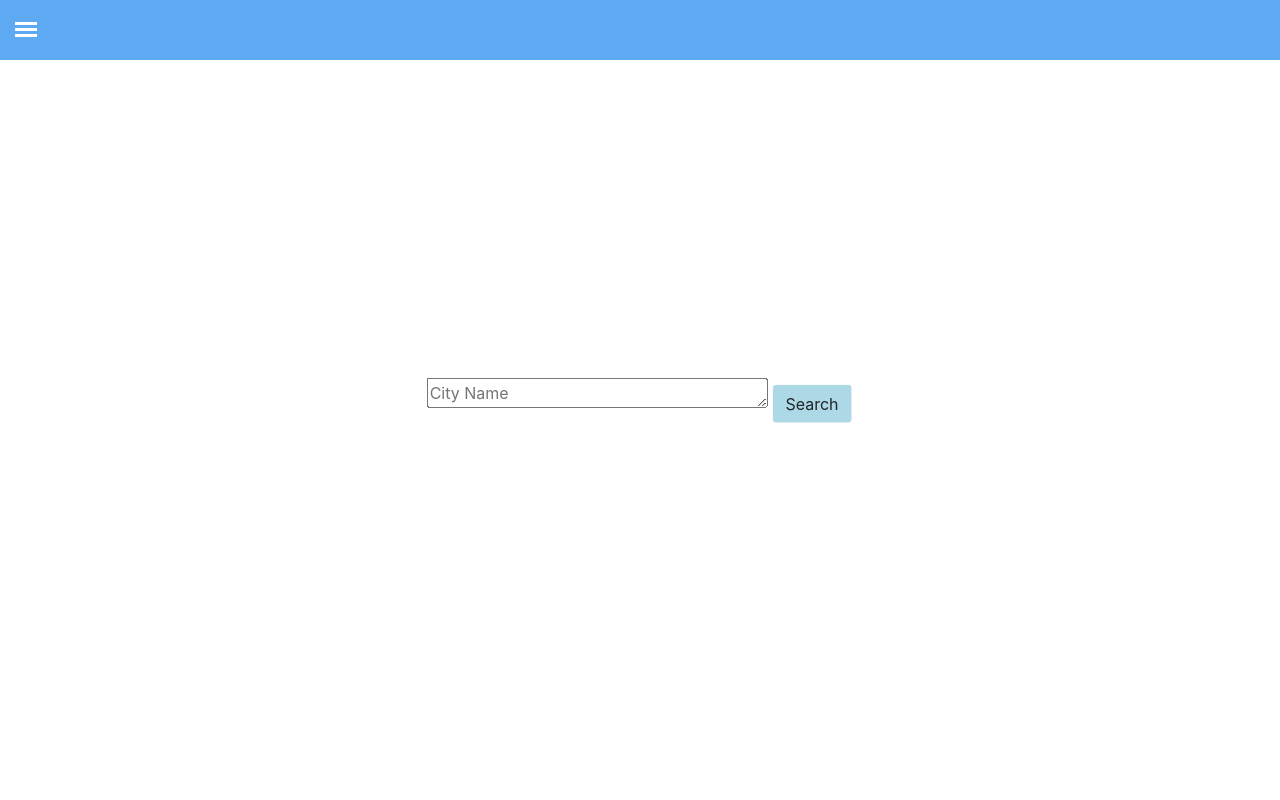
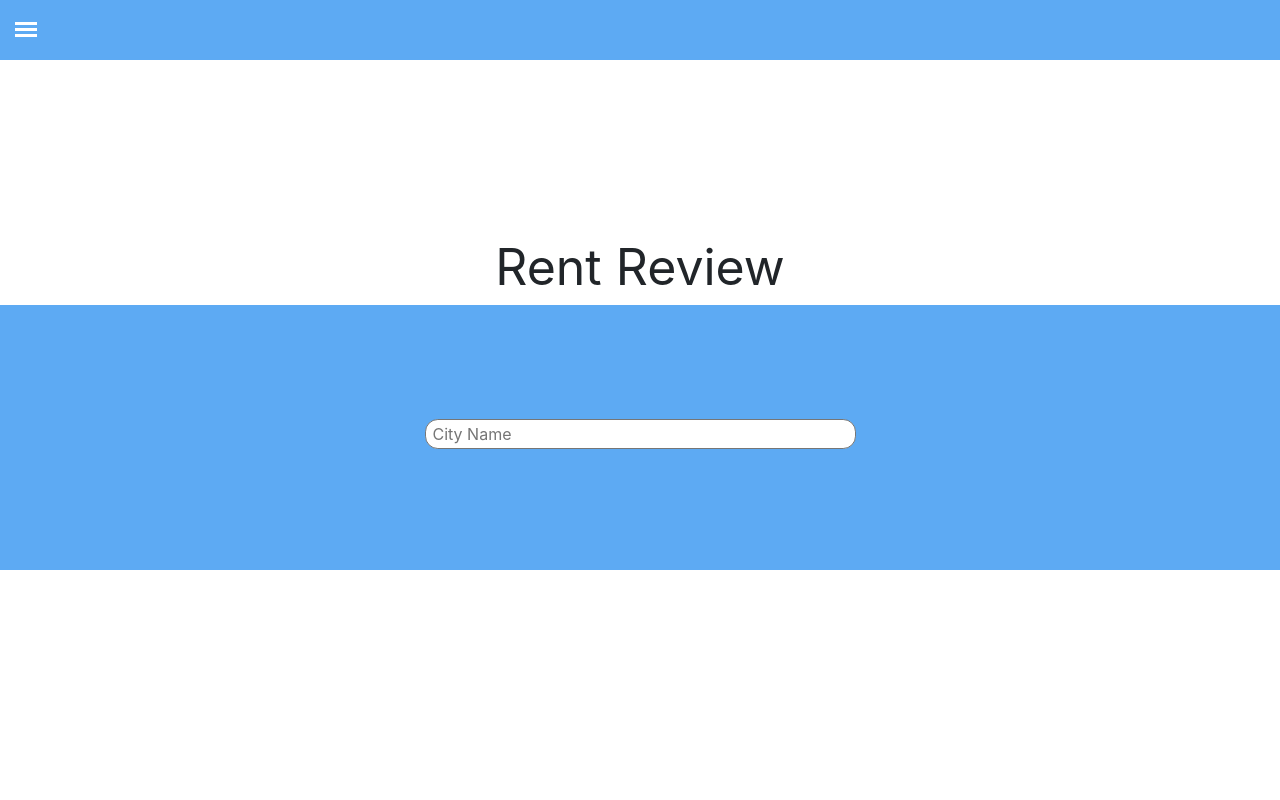
Before and after one commit to ChicoState/rent-review, a Django app: page / in a window 1280 px wide. Run offline with Django 4.2, Linux system fonts and the light colour scheme; data comes from the database, SQL or seed files in the repository; some libraries are stand-ins or nearby versions.

Commit message:
merging home and new stylesheet

```diff
--- a/static/css/hammenu.css
+++ b/static/css/hammenu.css
@@ -41,7 +41,7 @@
     margin-top: 60px;
     transform: translateX(-250px);
     transition: transform 250ms ease-in-out;
-    background: linear-gradient(180deg, #5daaf3 0%, #3F5EFB 100%);
+    background-color: #5daaf3;
 }
 
 .sidebarMenuInner {
--- a/static/css/home.css
+++ b/static/css/home.css
@@ -1,16 +1,81 @@
-centerDiv{
-  top: 50%;
-  left: 50%;
-  width: calc(100%/3);
-  transform: translate(-50%, -50%);
-  position: fixed;
-  background-color: rgb(16, 162, 211);
+div {
+  display: inline;
+}
+form {
+  vertical-align: top;
+}
+
+#searchBar {
+  /* width: 100%; */
+  resize: none;
+  border-radius: 0.8rem;
+  text-indent: 5px;
+
+  outline:0px;
+}
+
+#cityForm {
+  margin: 0  auto;
+  vertical-align: top;
+}
+
+#formDiv{
+  vertical-align: top;
   white-space: nowrap;
+  margin: 0 auto;
+
 }
-searchBar{
-  width: 80%
+
+#company-name {
 }
-buttonC {
-  background-color: lightblue;
-  width: 20%
+
+
+
+
+.grid-container {
+  display: grid;
+  grid-template-columns: auto auto auto;
+  /* border: 1px solid rgba(0, 0, 0, 0.8); */
+  width: 100vw;
+  height: 100vh;
+
 }
+.top-row {
+  display: flex;
+  grid-column: span 3;
+  /* border: 1px solid rgba(0, 0, 0, 0.8); */
+  text-align: center;
+  bottom: 0;
+  font-size: 50px;
+  position: relative;
+  align-items: flex-end;
+  justify-content: center;
+
+}
+
+.center-padding {
+  background-color: #5daaf3;
+  /* border: 1px solid rgba(0, 0, 0, 0.8); */
+  /* linear-gradient(180deg, #5daaf3 0%, #3F5EFB 100%) */
+  /* green-blueish #7ae9da */
+}
+
+#center-center {
+  display: flex;
+  /* border: 1px solid rgba(0, 0, 0, 0.8); */
+  margin: auto;
+  background-color: #5daaf3;
+  width: 100%;
+  height: 100%;
+  align-items: center;
+}
+
+#bottom-row {
+  grid-column: span 3;
+  background-color: #5daaf3;
+  /* border: 1px solid rgba(0, 0, 0, 0.8); */
+}
+
+.ui-state-hover {
+  background-color: #5daaf3;
+}
--- a/templates/base.html
+++ b/templates/base.html
@@ -45,22 +45,6 @@
           white-space: nowrap;
       }
 
-      #searchBar {
-          width: 80%
-      }
-
-      #buttonC {
-          background-color: lightblue;
-          #width: 20% size: 50
-      }
-
-          {
-          % block style %
-      }
-
-          {
-          % endblock style %
-      }
     </style>
   </head>
   <body>
--- a/templates/home.html
+++ b/templates/home.html
@@ -4,26 +4,41 @@
   {{ city.name }} Complexes
 {% endblock title %}
 {% block content %}
-  <div id="center">
-    <form method="post" style="display: inline;">
+<div class="grid-container">
+  <div class="top-row">
+    <div id="company-name">Rent Review</div>
+  </div>
+
+<div class="center-padding"></div>
+<div id="center-center" >
+  <form id="cityForm" method="post" >
+    <div id="formDiv">
     {% csrf_token %}
-      {{ form }}
-      {% block scripts %}
+    {{form}}
 <script>
-          {% comment %}! If autofill stops working, Check formatting especially for django tags   {% endcomment %}
-          $(function() {
+    $(function () {
         var availableCities = [
             {% for city in cities %}
-                  "{{ city }}",
+        "{{city}}",
         {% endfor %}
         ];
     $("#searchBar").autocomplete({
         source: availableCities
     });
     });
+    document.getElementById('searchBar').addEventListener('keypress', function(event) {
+    if (event.keyCode == 13) {
+        event.preventDefault();
+        document.getElementById('cityForm').submit();
+    }
+});
 </script>
-      {% endblock scripts %}
-      <button id="buttonC" type="submit"  class="btn">Search</button>
+
+<!-- <button id="buttonC" type="submit"  class="btn" >Search</button> -->
+</div>
 </form>
 </div>
+<div class="center-padding"></div>
+<div class="bottom-row"></div>
+</div>
 {% endblock content %}
```
Also changed, not shown: templates/navbar.html (deleted). Lines whose indentation alone changed are shown as unchanged.
